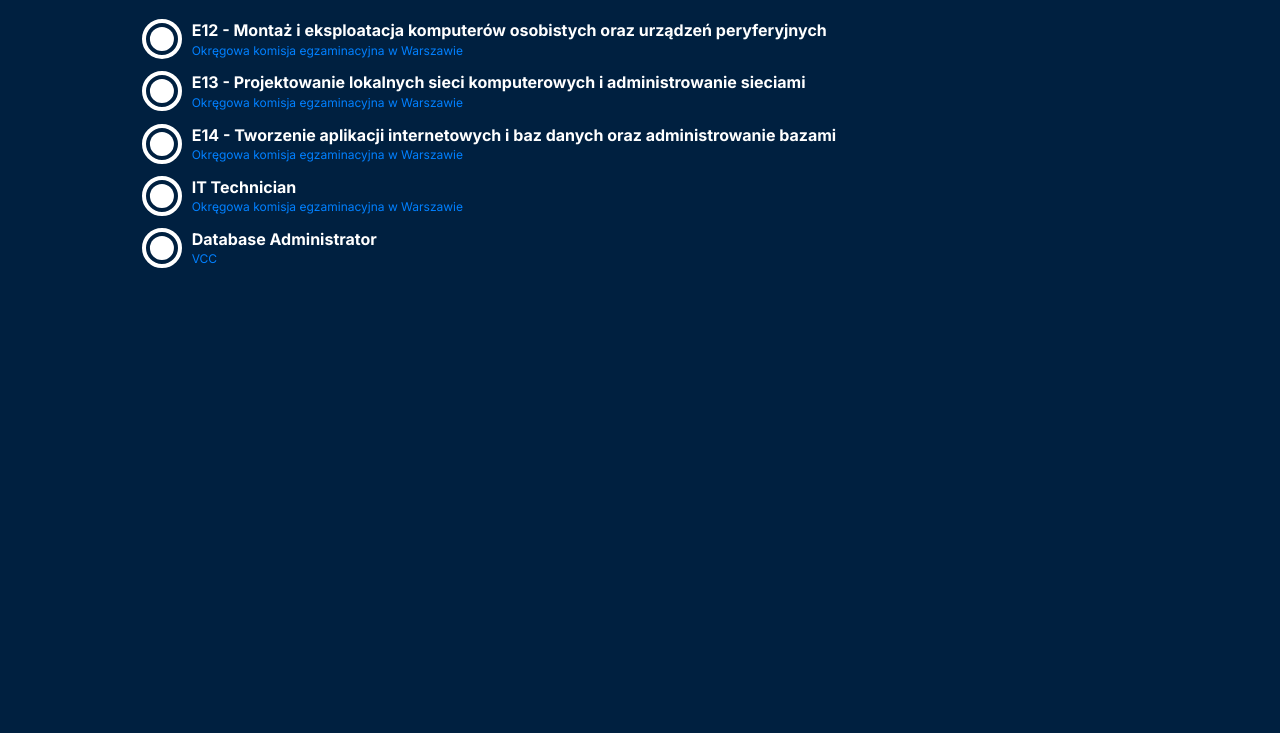
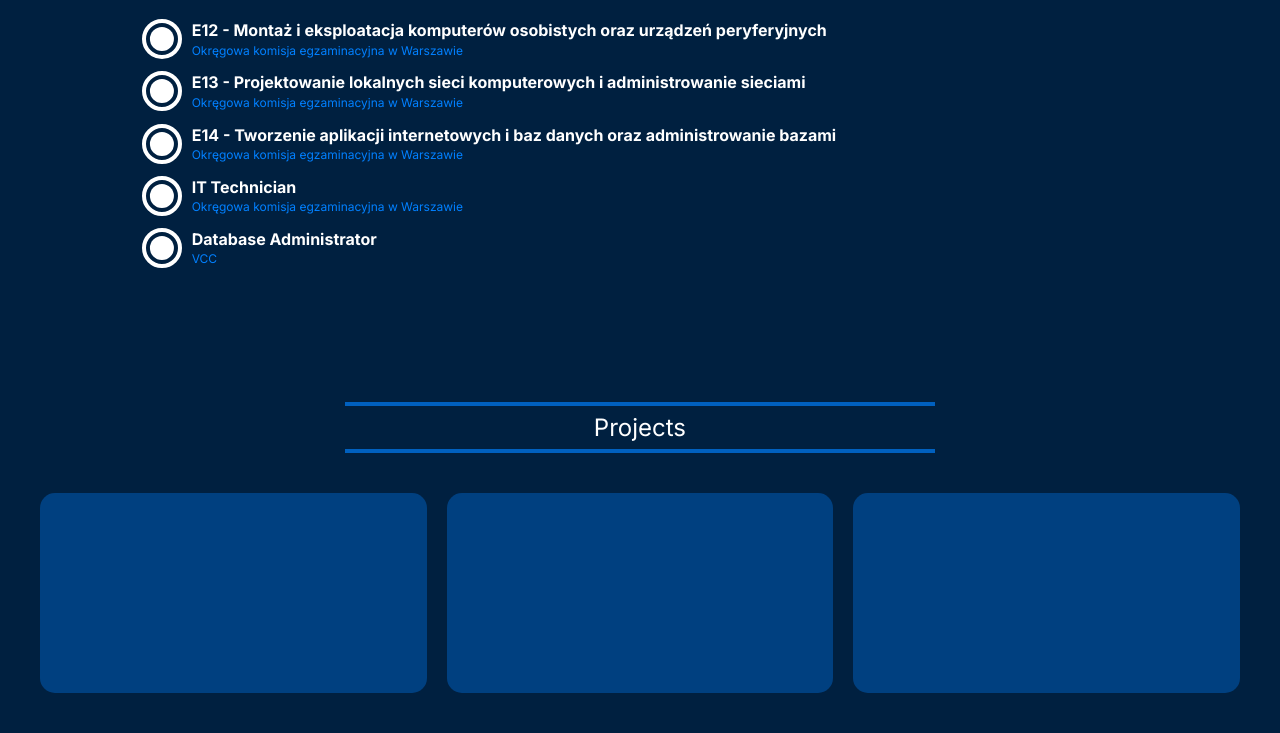
Before and after one commit to DawidGardzinski/DawidGardzinski, a website built with Vite: page index.html in a window 1280 px wide. Shown: the part 1976-2709 px from the top of the page. Before the commit the page ends 2328 px from the top, so only its background shows below. Built offline with nearby package versions, Linux system fonts and the light colour scheme.

Commit message:
add projects section

```diff
--- a/index.html
+++ b/index.html
@@ -89,6 +89,15 @@
           </ul>
         </div>
       </section>
+
+      <section class="projects grid">
+        <h2 class="projects__header">
+          Projects
+        </h2>
+        <div class="project project--first"></div>
+        <div class="project project--second"></div>
+        <div class="project project--third"></div>
+      </section>
     </main>
 
     <script type="module" src="/src/main.ts"></script>
--- a/src/style.css
+++ b/src/style.css
@@ -211,3 +211,39 @@ body{
   grid-column: 2/12;
   grid-row: 2/3;
 }
+
+.projects{
+  grid-template-rows: auto auto;
+  padding-bottom: 40px;
+}
+
+.projects__header{
+  grid-column: 4/10;
+  border-top: solid 4px var(--color-quinary);
+  border-bottom: solid 4px var(--color-quinary);
+  text-align: center;
+  margin: 0;
+  padding: 8px 0;
+  font-weight: var(--font-weight-normal);
+  margin-bottom: 40px;
+}
+
+.project{
+  grid-row: 2/3;
+  background-color: var(--color-quaternary);
+  border-radius: var(--border-radius-rounded);
+  height: 200px;
+}
+
+/* MAKE THIS MORE GENERIC */
+.project--first{
+  grid-column: 1/5;
+}
+
+.project--second{
+  grid-column: 5/9;
+}
+
+.project--third{
+  grid-column: 9/13;
+}
```
